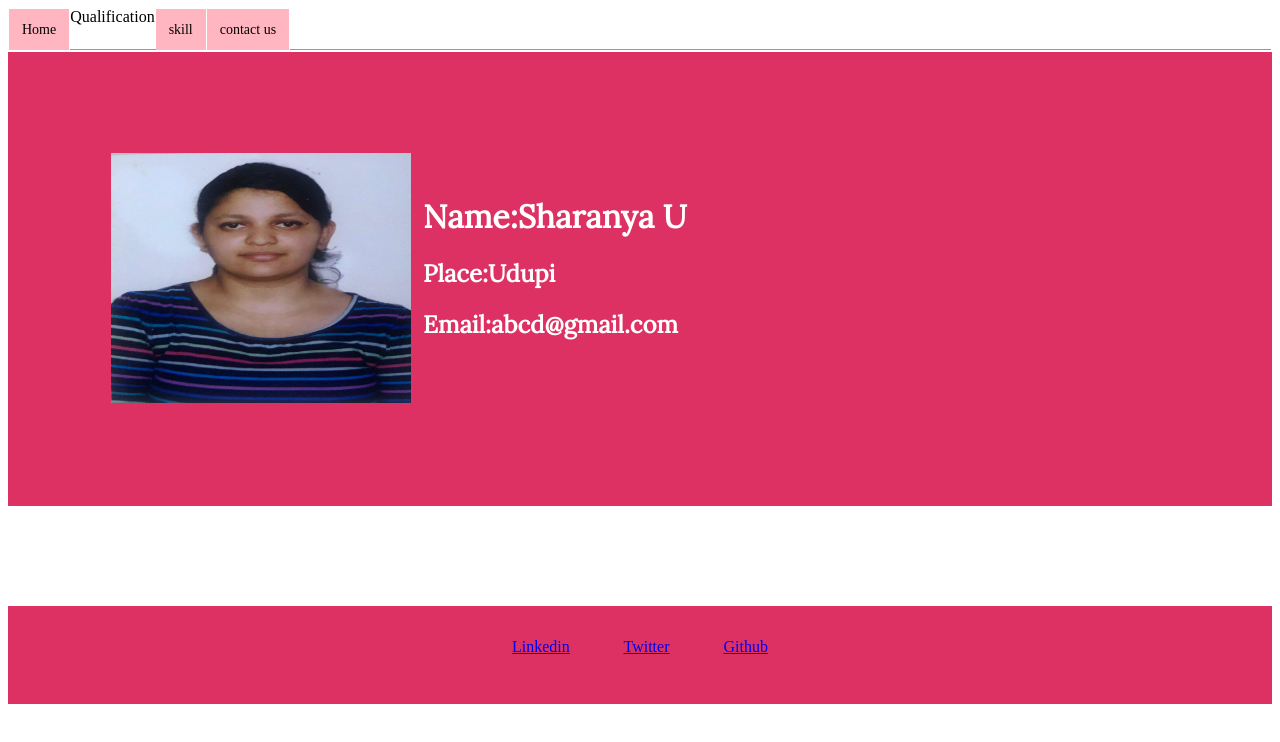
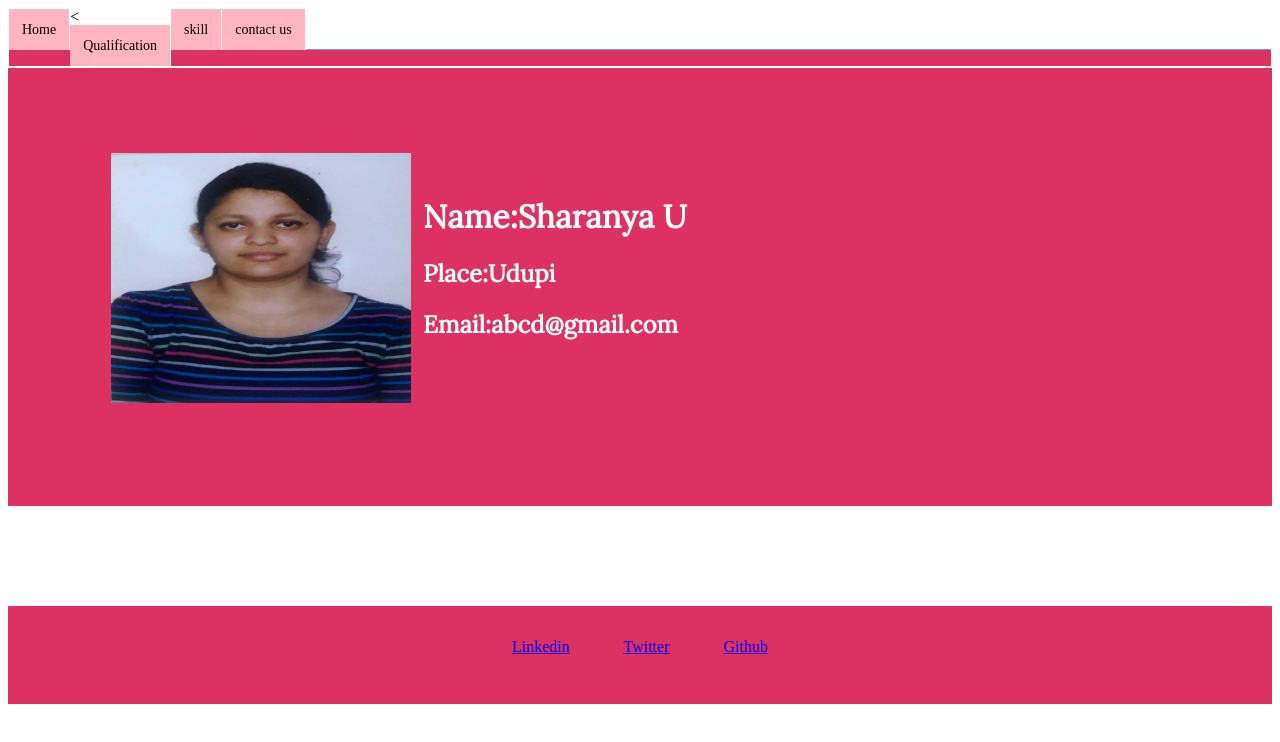
Before and after one commit to sharanyaraou/website.github.io, a plain HTML site: page index.html in a window 1280 px wide. Drawn offline with Linux system fonts and the light colour scheme.

Commit message:
Update index.html

```diff
--- a/index.html
+++ b/index.html
@@ -18,7 +18,7 @@
               <li>
               <a href="../index.html">Home</a>
 
-              <li> <Qualifications.htm" >Qualification</a>
+              <li> <<a href="Qualifications.html" >Qualification</a>
               </li>
               <li><a href="skill.html">skill</a>
                </li>
```
